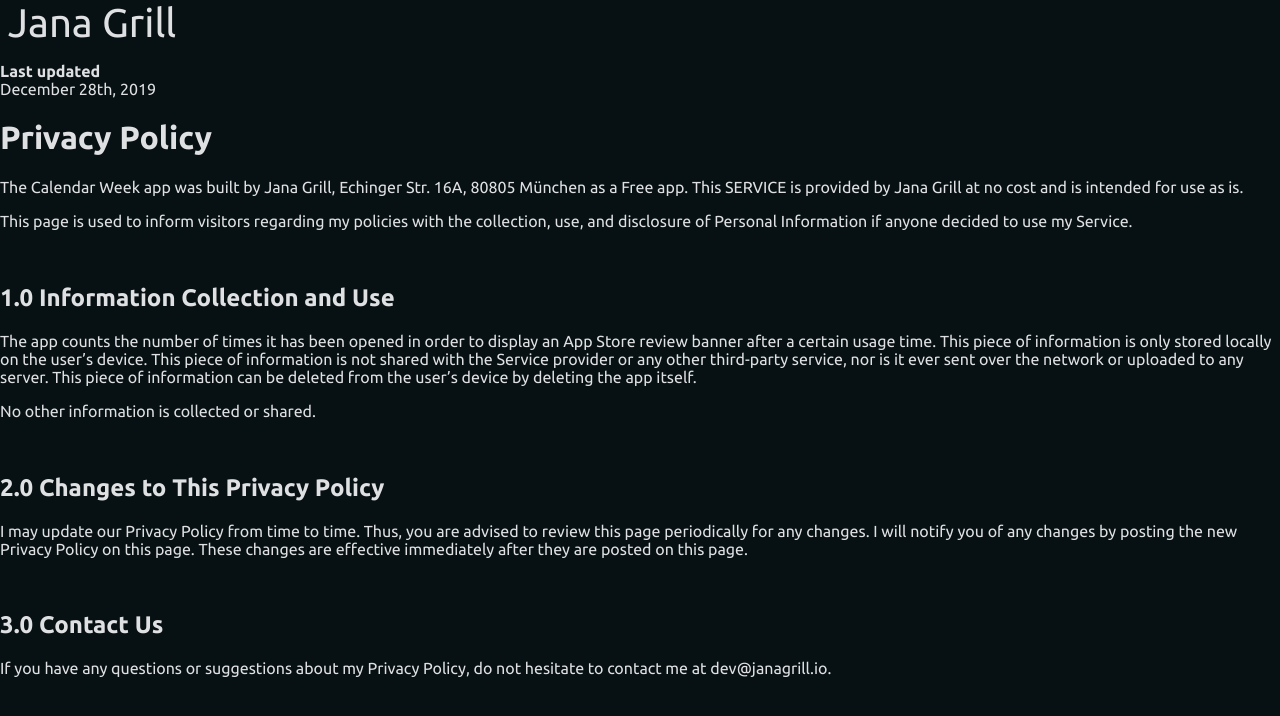
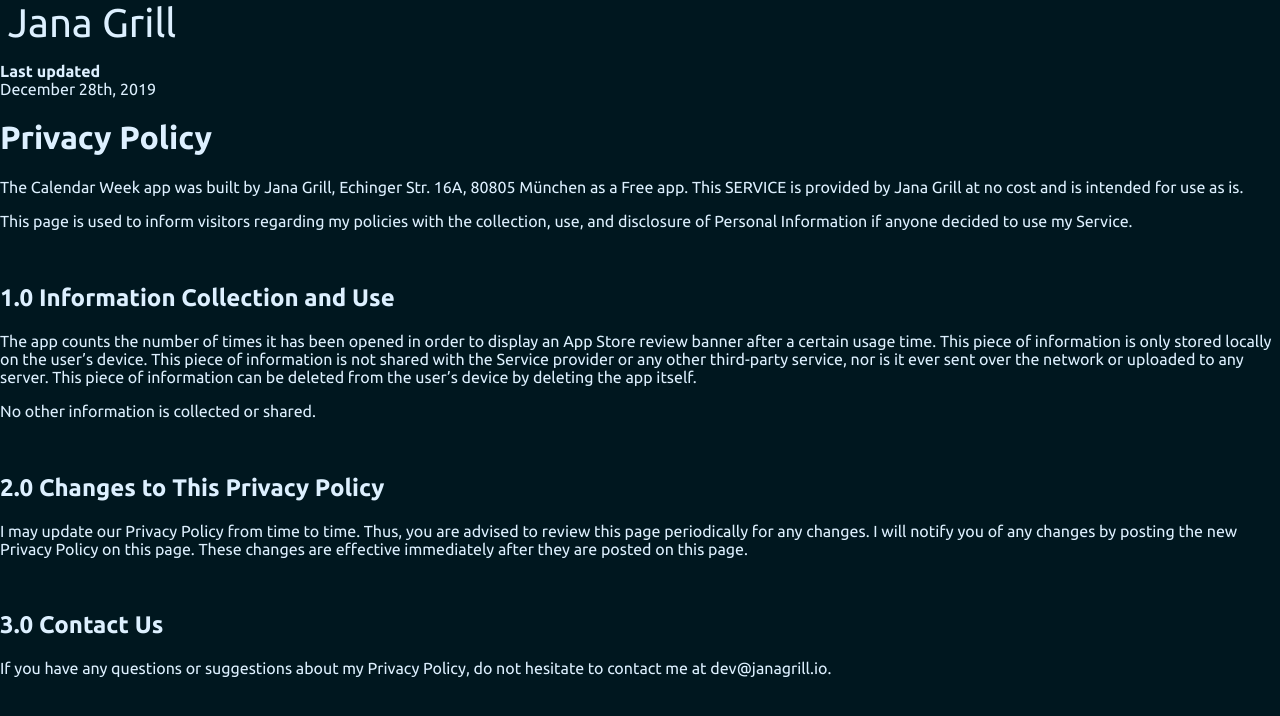
Before and after one commit to janagrill/janagrill.github.io, a Jekyll site: the page built from imprint.markdown, in a window 1280 px wide. Shown: the top 716 px of the page. Built offline with Jekyll 4.4.1, drawn with Linux system fonts in a browser that asks for light colours.

Commit message:
New theme

```diff
--- a/_sass/projects.scss
+++ b/_sass/projects.scss
@@ -16,7 +16,7 @@
 		max-width: 100%;
 		color: $color-primary-text;
 		text-decoration: none;
-		background: white;
+		background: $color-grid-background;
 		padding: $spacing-large;
 		margin: $spacing-default;
 		transition: transform 0.2s ease-in-out;
--- a/_sass/variables.scss
+++ b/_sass/variables.scss
@@ -2,18 +2,19 @@
 $spacing-large: 50px;
 
 // Theme
-$color-black: #071013;
-$color-pink: #eb5160;
-$color-rose: #b7999c;
-$color-gray: #aaaaaa;
-$color-ivory: #dfe0e2;
+$color-black: #00171F;
+$color-dark-blue: #003459;
+$color-cerulean: #007EA7;
+$color-light-blue: #00A8E8;
+$color-ivory: #DDF0FF;
 
 // Semantic color
 $color-background: $color-black;
+$color-grid-background: $color-dark-blue;
 $color-primary-text: $color-ivory;
-$color-secondary-text: $color-black;
-$color-link: $color-pink;
+$color-secondary-text: $color-light-blue;
+$color-link: $color-cerulean;
 
-$image-overlay-color-start: $color-black;
-$image-overlay-color-end: $color-gray;
+$image-overlay-color-start: $color-dark-blue;
+$image-overlay-color-end: $color-black;
 $image-overlay-transparency: 0.6;
```
Also changed, not shown: images/projects/calendar-week.svg, images/social-links/github.svg, images/social-links/linkedin.svg, images/social-links/twitter.svg.
